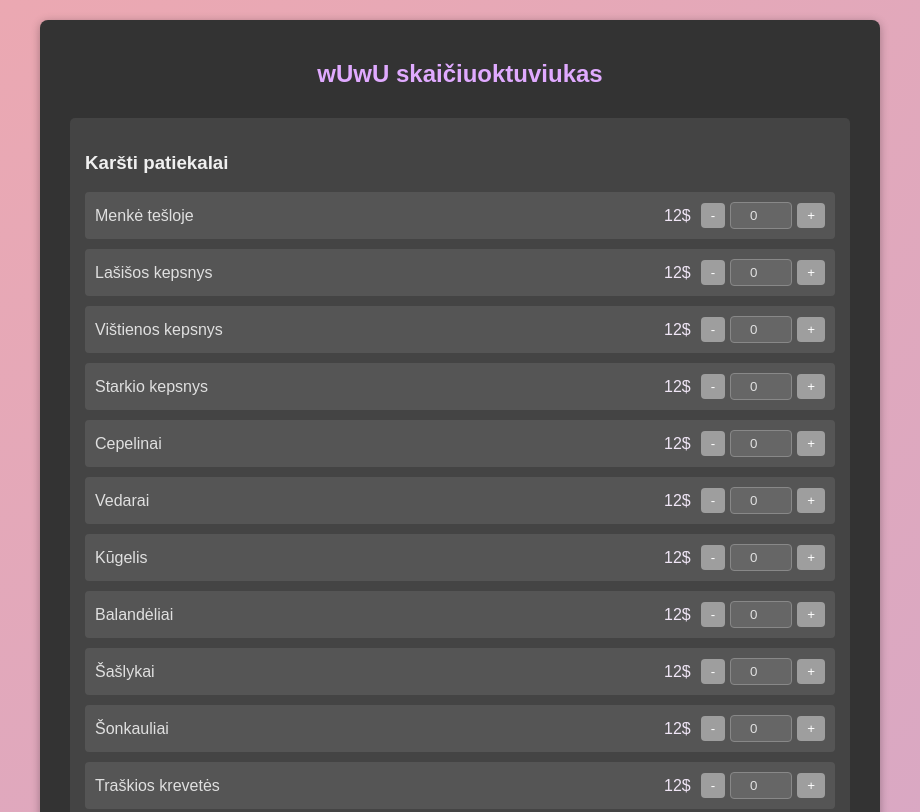
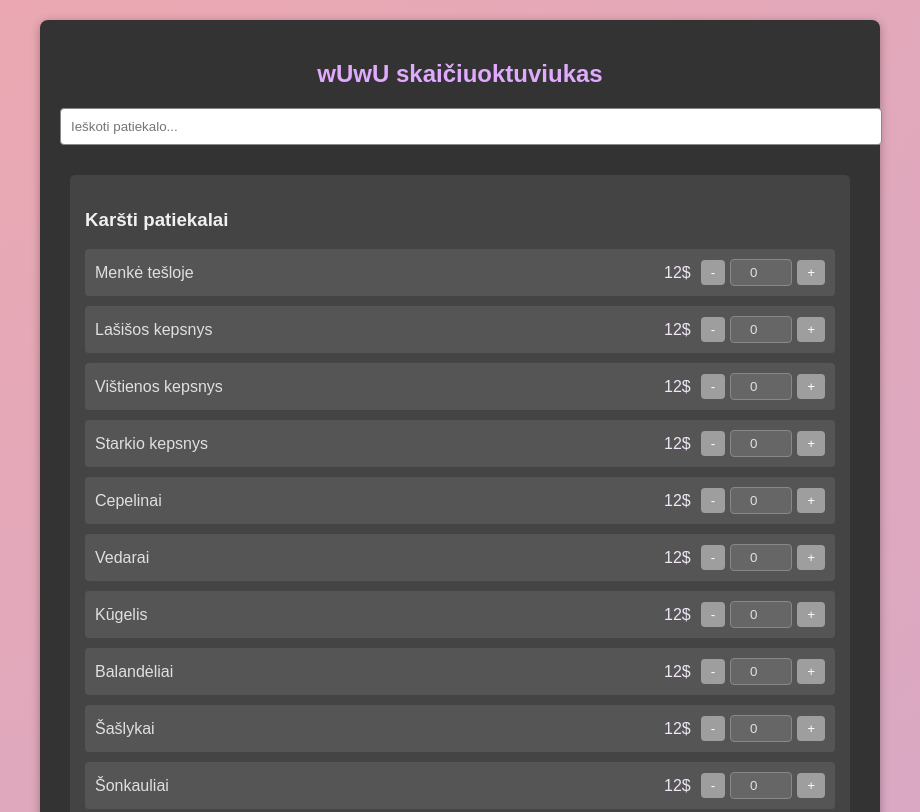
Before and after one commit to ciavalentinas/uwu, a plain HTML site: page index.html in a window 1280 px wide. Shown: the top 812 px of the page, without its empty margins (180-1100 px from the left). Drawn offline with Linux system fonts and the light colour scheme.

Commit message:
Update index.html

```diff
--- a/index.html
+++ b/index.html
@@ -117,6 +117,7 @@
 <body>
     <div class="container">
         <h2>wUwU skaičiuoktuviukas</h2>
+        <input type="text" id="search-input" placeholder="Ieškoti patiekalo..." oninput="filterItems()" style="width: 100%; padding: 10px; margin-bottom: 20px; border-radius: 4px; border: 1px solid #888;">
         <div class="categories">
             <div class="category">
                 <h3>Karšti patiekalai</h3>
@@ -264,6 +265,14 @@
             });
         };
 
+        const filterItems = () => {
+            const query = document.getElementById('search-input').value.toLowerCase();
+            document.querySelectorAll('.item').forEach(item => {
+                const itemName = item.querySelector('.item-name').textContent.toLowerCase();
+                item.style.display = itemName.includes(query) ? '' : 'none';
+            });
+        };
+
         let order = {};
 
         const updateSummary = () => {
```
